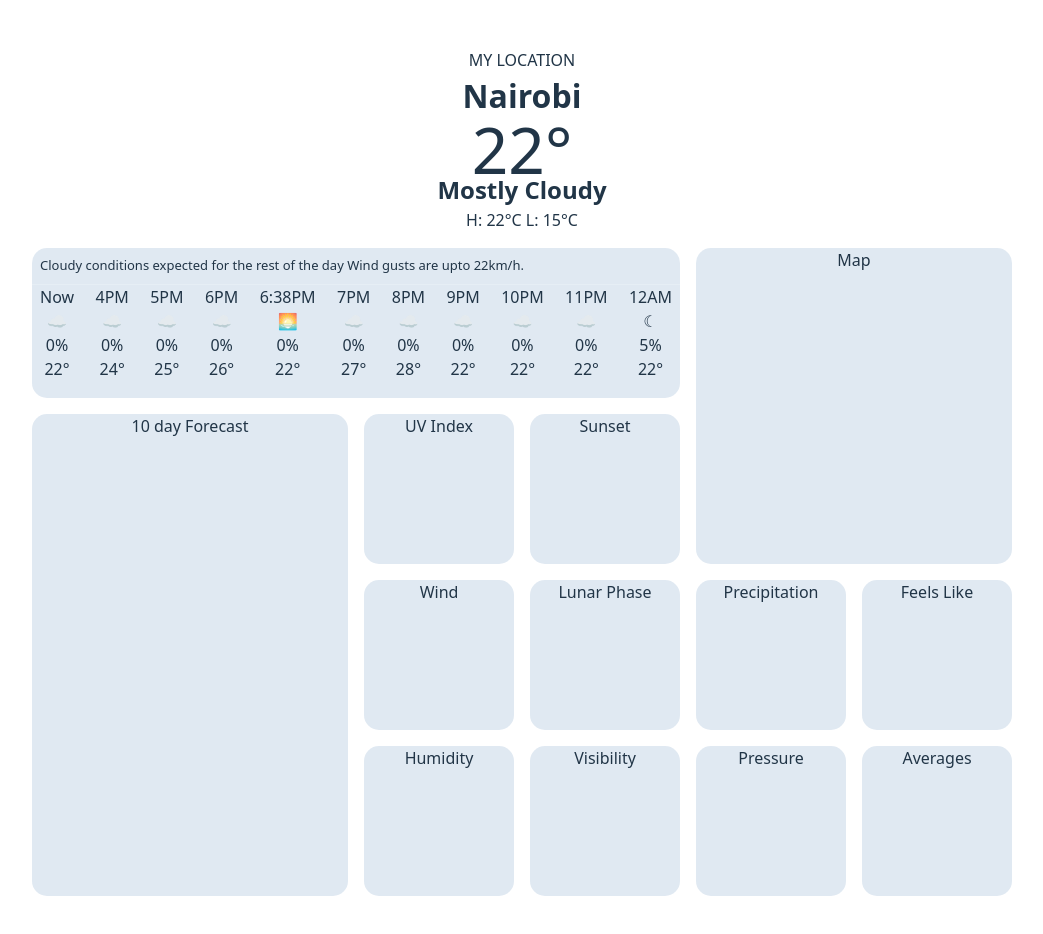
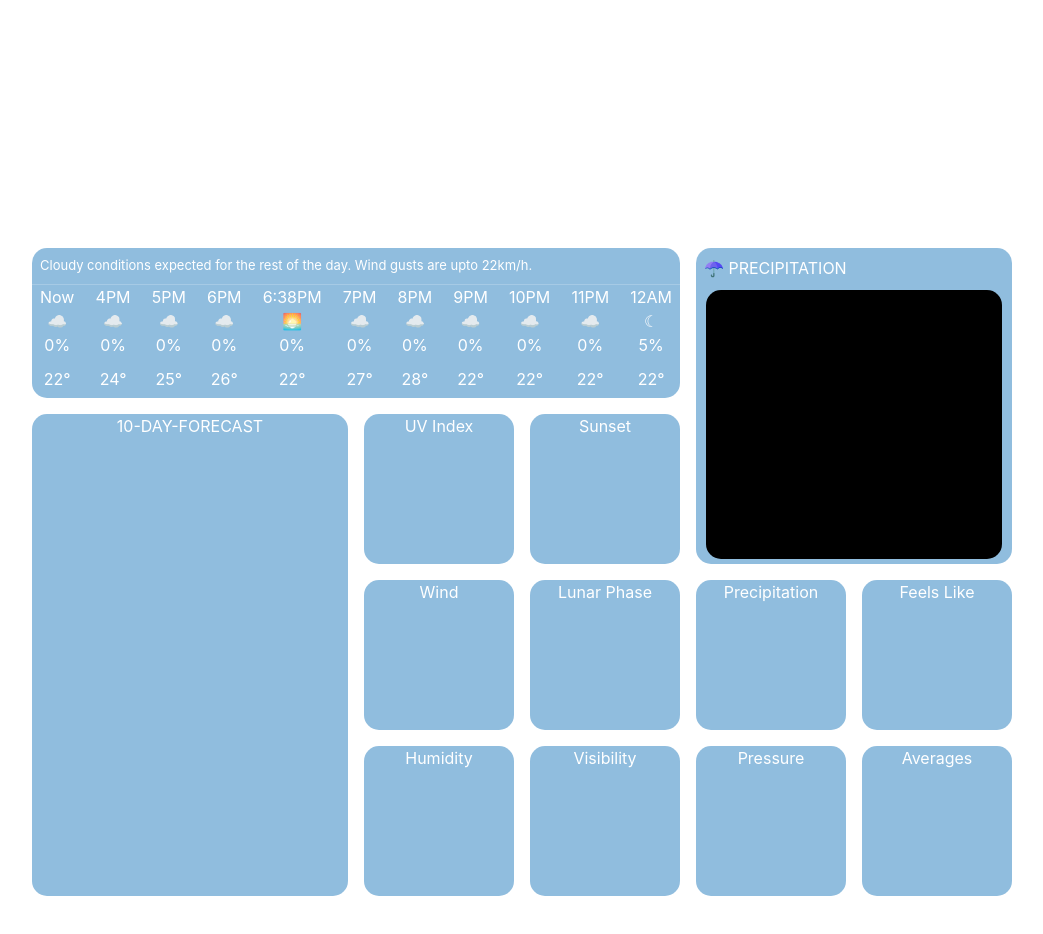
Before and after one commit to IanKaremi/Apple-Weather-Clone, a React (Vite) app in the folder Apple-Weather-Clone/: page / in a window 1280 px wide. Shown: the top 934 px of the page, without its empty margins (118-1161 px from the left). Built offline with nearby package versions, Linux system fonts and the light colour scheme.

Commit message:
added hourly styling and precipitation map placeholder

```diff
--- a/Apple-Weather-Clone/src/App.css
+++ b/Apple-Weather-Clone/src/App.css
@@ -3,6 +3,7 @@
   margin: 0 auto;
   padding: 2rem;
   text-align: center;
+  color: #fff;;
 
 }
 
@@ -44,14 +45,11 @@
   height: 100%;
   gap: 1rem;
 
-
-
-
 }
 
 .Applets > div{
   padding: 0;
-  background-color: rgba(103, 146, 190, 0.2);
+  background-color: rgba(35, 125, 190, 0.5);
   border-radius: 15px;
   min-width: 0;
 
@@ -79,8 +77,24 @@
 .hourly-container > div{
   padding: 0 0.5em 0 0.5em;
 }
+.tempStatus{
+  padding-block-start:10px;
+}
 .M{
   grid-area: M;
+  text-align: left;
+}
+.M-desc{
+  text-align: left;
+
+  padding:0.5em 0 0 0.5rem;
+
+}
+.map{
+  background-color: black;
+  margin: 10px;
+  border-radius: 15px;
+  height: 85%;
 }
 .T{
   grid-area: T;
--- a/Apple-Weather-Clone/src/App.jsx
+++ b/Apple-Weather-Clone/src/App.jsx
@@ -1,5 +1,6 @@
 import './App.css'
 import Hourly from './hourly'
+import Map from './map'
 
 function App() {
 
@@ -17,15 +18,17 @@ function App() {
       <div class="Applets">
 
         <div class="H">
-          <div class="H-desc">Cloudy conditions expected for the rest of the day Wind gusts are upto 22km/h.</div>
+          <div class="H-desc">Cloudy conditions expected for the rest of the day. Wind gusts are upto 22km/h.</div>
           <Hourly />
 
         </div>
         <div class="M">
-          Map
+          <div class="M-desc">☂️ PRECIPITATION</div>
+          <Map />
+
         </div>
         <div class="T">
-          10 day Forecast
+          10-DAY-FORECAST
         </div>
         <div class="U">
           UV Index
--- a/Apple-Weather-Clone/src/index.css
+++ b/Apple-Weather-Clone/src/index.css
@@ -1,10 +1,10 @@
 :root {
-  font-family: system-ui, Avenir, Helvetica, Arial, sans-serif;
+  font-family: -apple-system, BlinkMacSystemFont, sans-serif;
   line-height: 1.5;
   font-weight: 400;
 
 
-  background-color: skyblue;
+  background-color: rgb(90,160,210);
 
   font-synthesis: none;
   text-rendering: optimizeLegibility;
--- /dev/null
+++ b/Apple-Weather-Clone/src/map.jsx
@@ -0,0 +1,7 @@
+export default function Map() {
+  return (
+    <>
+      <div className="map"></div>
+    </>
+  );
+}
```
